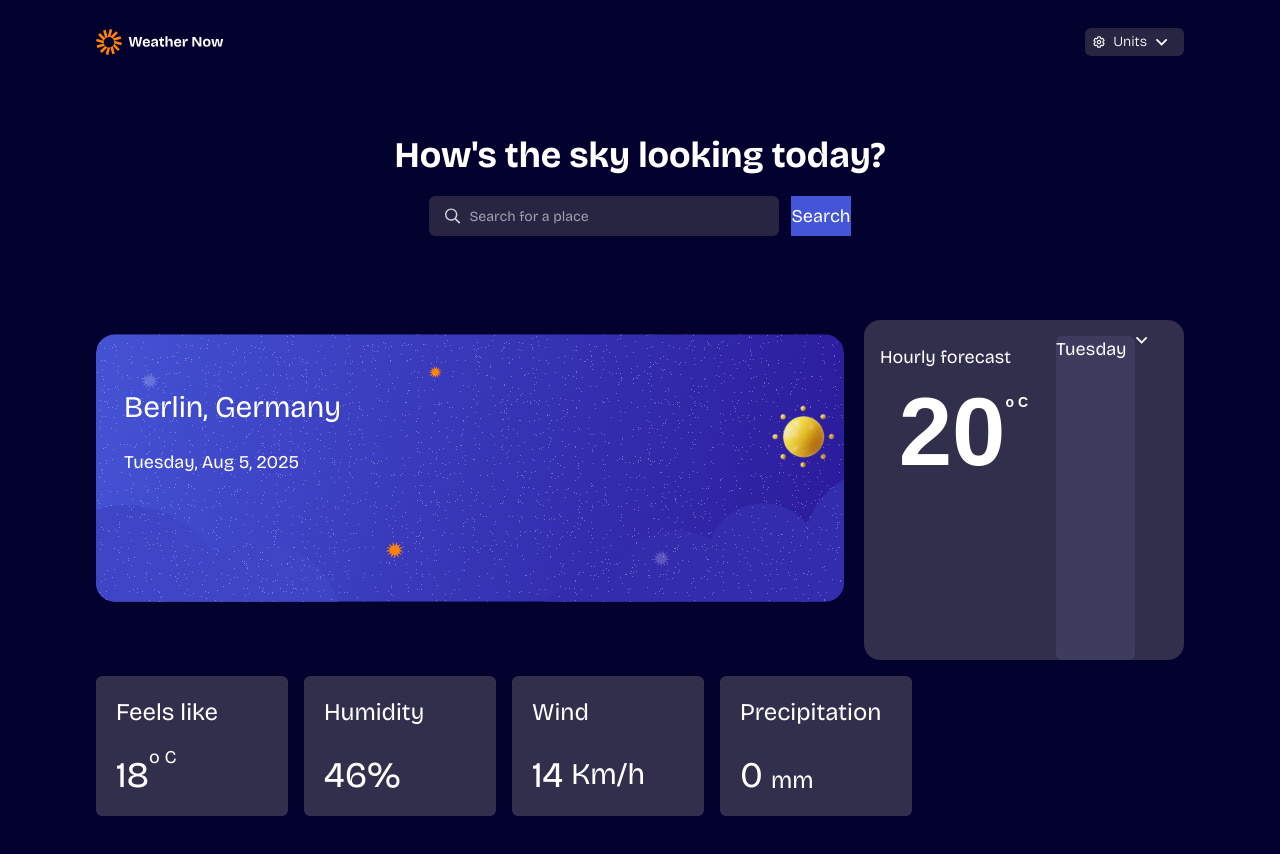
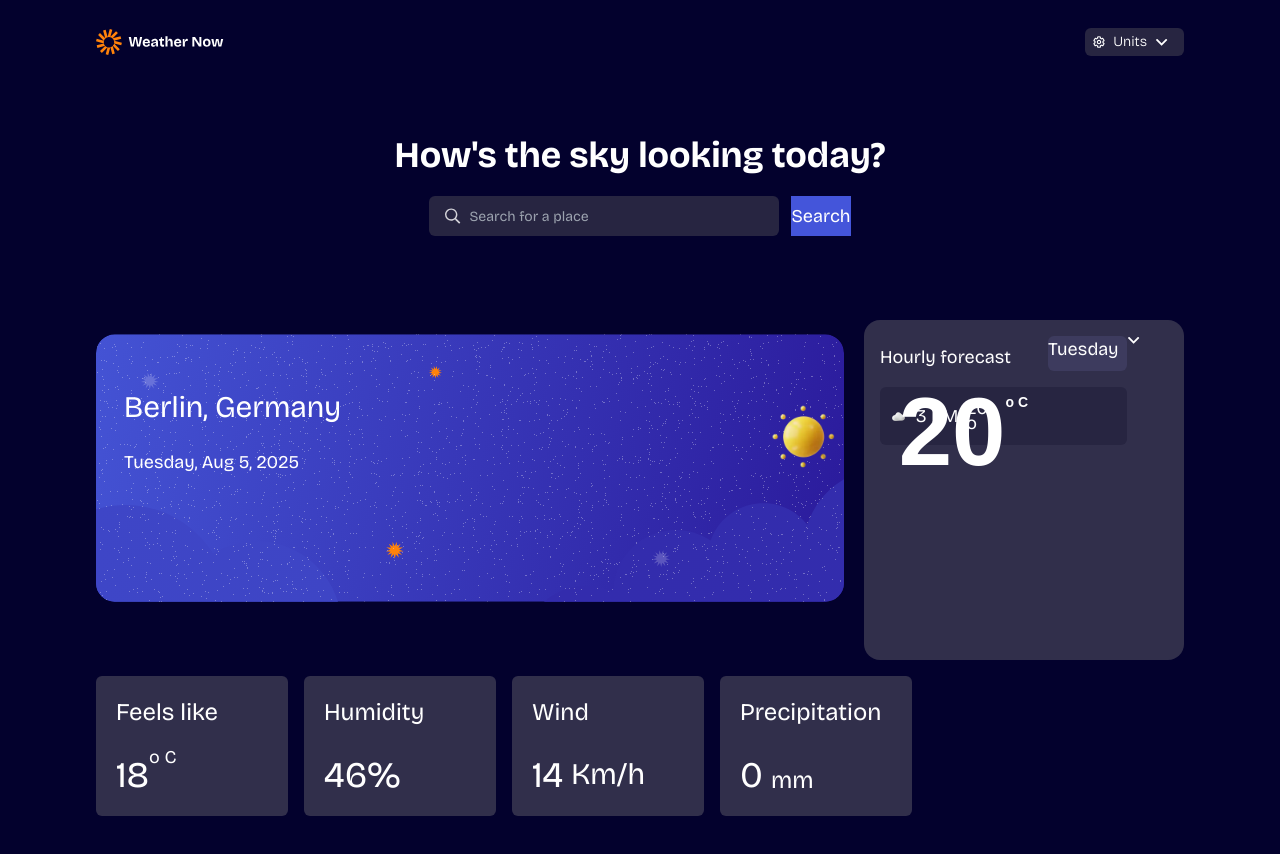
Before and after one commit to Mayowa-de/Frontend-mentor-hack-weather-app, a React (Vite) app: page / in a window 1280 px wide. Shown: the top 854 px of the page. Built offline with nearby package versions, Linux system fonts and the light colour scheme; a web font is replaced by a local one.

Commit message:
create a div for the sub hourly cast and fix the position

```diff
--- a/src/Hero/HourCast.jsx
+++ b/src/Hero/HourCast.jsx
@@ -1,11 +1,13 @@
 import React from 'react'
 import dropdown from '../assets/images/icon-dropdown.svg'
+import OverCastIcon from '../assets/images/icon-overcast.webp'
 
 export default function HourCast() {
   return (
     <div  className='flex mt-16'>
-      <div className='flex gap-7  bg-card rounded-2xl pt-4 px-4 w-80  text-white mt-5'>
-        <div className='flex  top-2 gap-2'>
+      <div className='flex gap-7   bg-card rounded-2xl pt-4 px-4 w-80  text-white mt-5'>
+        <div className='flex flex-col  top-2 gap-4'>
+            <div className='flex '>
         <div className=' flex w-full mt-2'>
         <h2 className=' text-7 '>Hourly forecast</h2>
         </div>
@@ -13,6 +15,13 @@ export default function HourCast() {
         <button className='btn shadow-none flex gap-2 bg-button1 border-none rounded-md text-white '>Tuesday <img src={dropdown} alt="" /></button>
         </div>
         </div>
+        <div className='bg-secondary rounded-md border-5 border-card p-2 w-full'>
+            <div className='flex items-center gap-2'>
+                <img src={OverCastIcon} alt="" className='w-5' /><h4>3 PM</h4>
+                <p>20 <span className='-mt-3 text-3 items-end flex'>o</span></p>
+            </div>
+        </div>
+        </div>
       </div>
     </div>
   )
```
